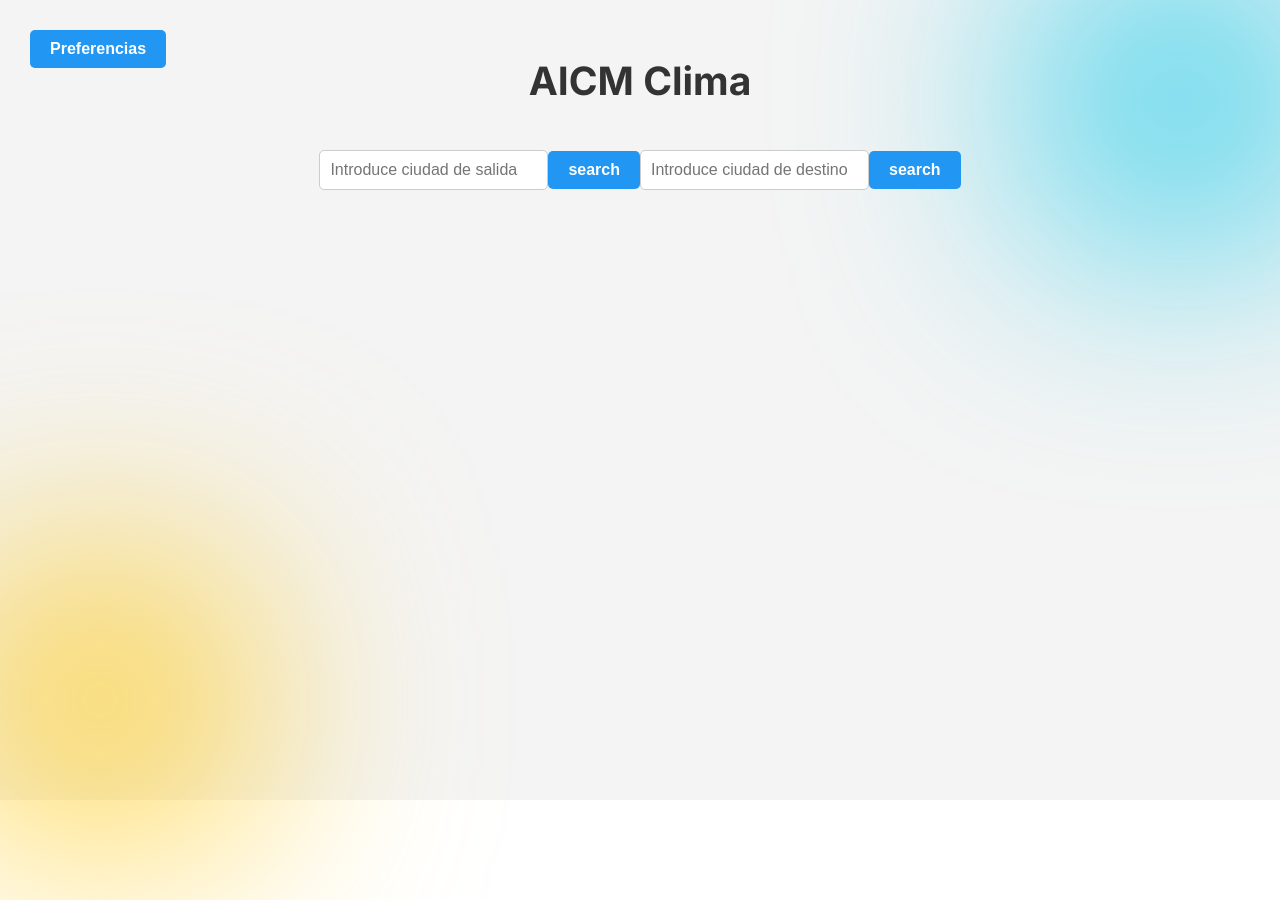
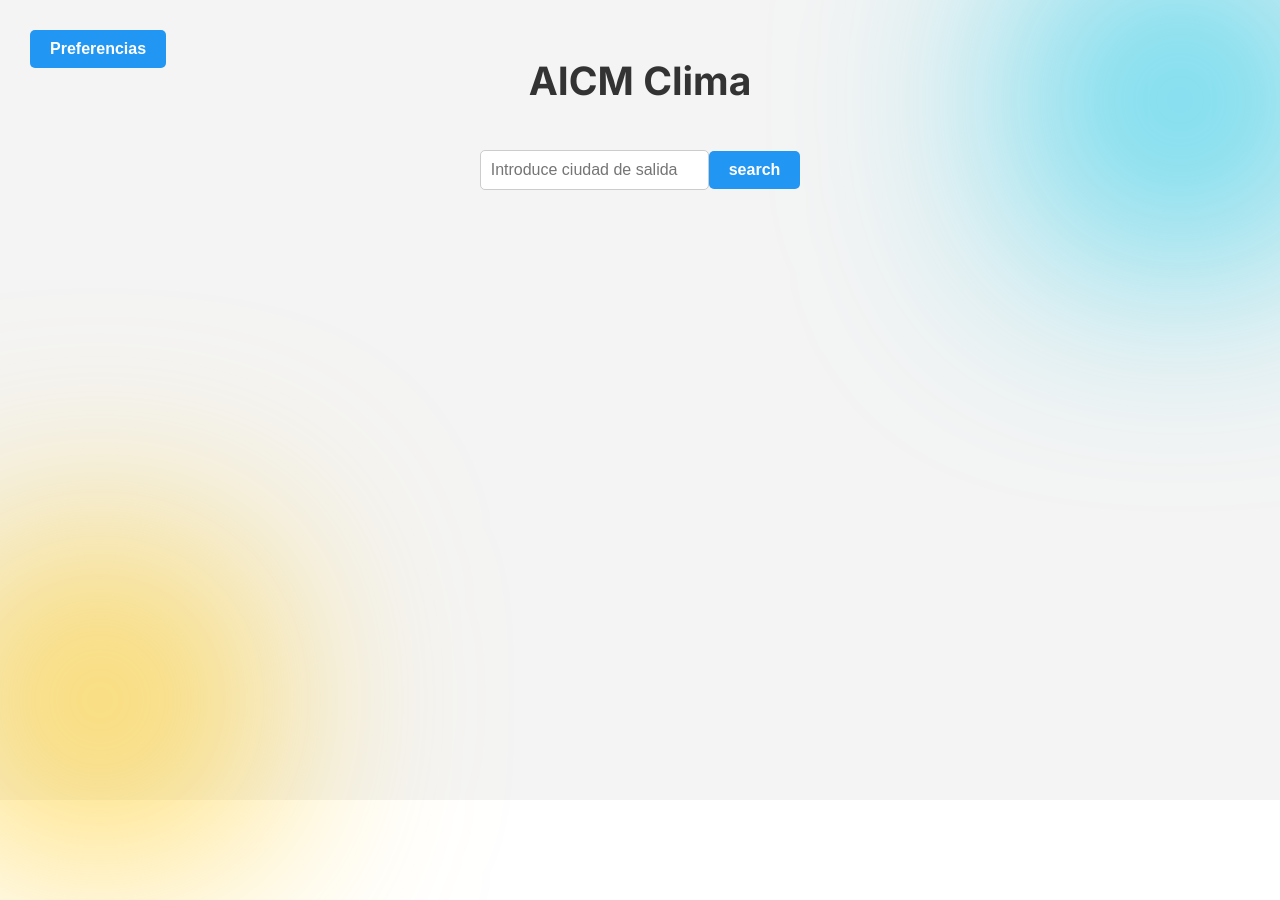
Before and after one commit to EmiFigue/web-services-proyect, a React (Create React App) app in the folder webservices/: page / in a window 1280 px wide. Shown: the top 900 px of the page. Built offline with nearby package versions, Linux system fonts and the light colour scheme.

Commit message:
Cambios de boton

```diff
--- a/webservices/src/App.js
+++ b/webservices/src/App.js
@@ -138,12 +138,12 @@ function App() {
         onChange={(e) => setSearchS(e.target.value)}
       />
       <button onClick={validaSalida}>search</button>
-      {typeof weatherS.main == "undefined" ?
+      {typeof weatherS.main =="undefined" ?
         ("") :
         (
           <div class="row">
             <div class="column">
-              <p> Ciudad salida: {weatherS.name} </p>
+              <p> Ciudad destino: {weatherS.name} </p>
               <p> {weatherS.weather[0].description} </p>
               <p> Temperatura: {isMetric ? weatherS.main.feels_like : (weatherS.main.feels_like * 9 / 5 + 32).toFixed(2)}°{isMetric ? 'C' : 'F'}</p>
               <p> Sensación térmica: {isMetric ? weatherS.main.feels_like : (weatherS.main.feels_like * 9 / 5 + 32).toFixed(2)}°{isMetric ? 'C' : 'F'}</p>
@@ -160,12 +160,7 @@ function App() {
 
         )}
 
-        <input
-        type='text'
-        placeholder='Introduce ciudad de destino'
-        onChange={(e) => setSearch(e.target.value)}
-      />
-      <button onClick={valida}>search</button>
+
       {typeof weather.main == "undefined" ?
         ("") :
          ( <div class="row">
```
